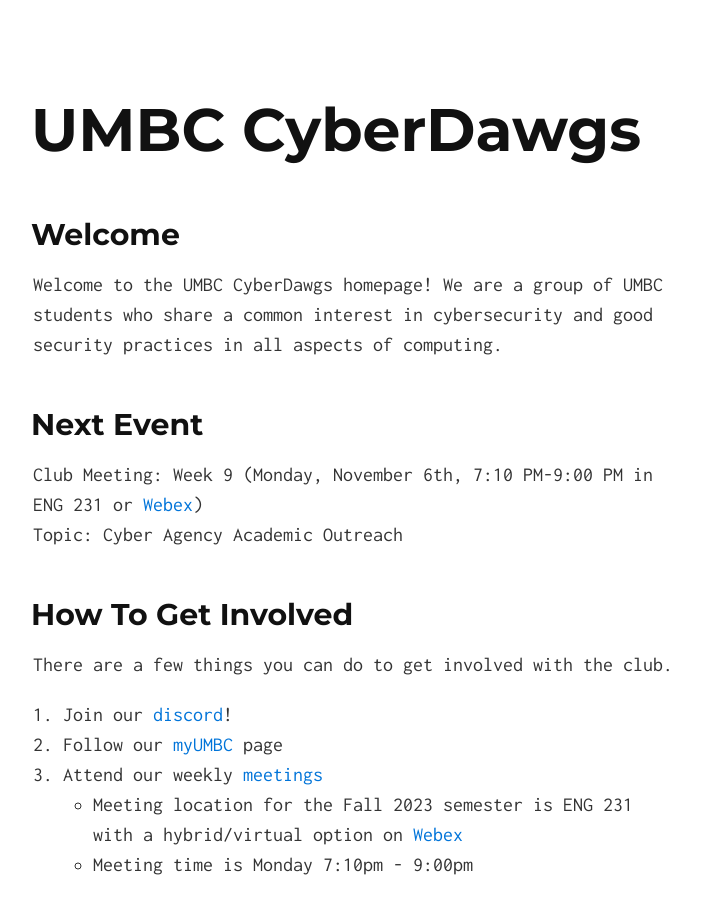
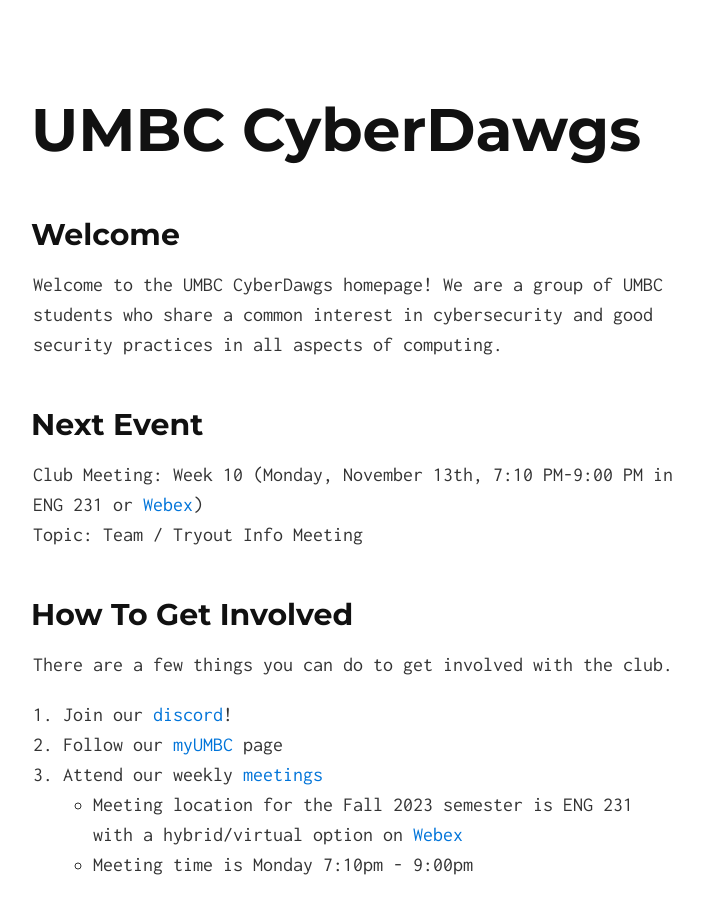
Before and after one commit to UMBCCyberDawgs/umbccyberdawgs.github.io, a Jekyll site: the page built from index.md, in a window 1280 px wide and 900 px high. Shown: the whole window, without its empty margins (287-990 px from the left). Built offline with Jekyll 4.4.1, drawn with Linux system fonts in a browser that asks for light colours; our own code applies the rules of GitHub Pages for plain Markdown files.

Commit message:
next meeting

```diff
--- a/index.md
+++ b/index.md
@@ -8,8 +8,8 @@ share a common interest in cybersecurity and good security practices in all aspe
 
 ## Next Event
 
-Club Meeting: Week 9 (Monday, November 6th, 7:10 PM-9:00 PM in ENG 231 or [Webex](https://umbc.webex.com/meet/CyberDawgs))<br>
-Topic: Cyber Agency Academic Outreach
+Club Meeting: Week 10 (Monday, November 13th, 7:10 PM-9:00 PM in ENG 231 or [Webex](https://umbc.webex.com/meet/CyberDawgs))<br>
+Topic: Team / Tryout Info Meeting
 
 ## How To Get Involved
 
```
Also changed, not shown: 404.html (line endings or trailing spaces).
